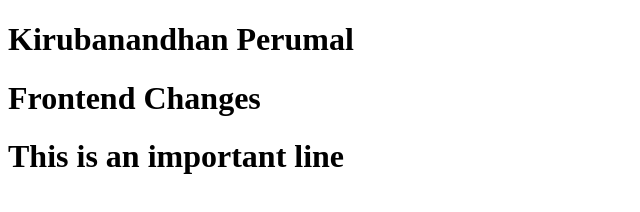
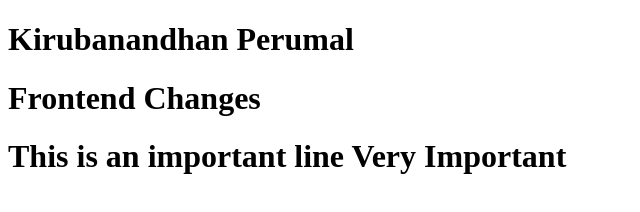
Before and after one commit to kirubanandhan-perumal/samplerepo, a plain HTML site: page index.html in a window 1280 px wide. Shown: the whole page, without its empty margins (0-640 px from the left). Drawn offline with Linux system fonts and the light colour scheme.

Commit message:
!feat : added some more important changes

```diff
--- a/index.html
+++ b/index.html
@@ -8,6 +8,6 @@
 <body>
     <h1>Kirubanandhan Perumal</h1>
     <h1>Frontend Changes</h1>
-    <h1>This is an important line</h1>
+    <h1>This is an important line Very Important</h1>
 </body>
 </html>
```
